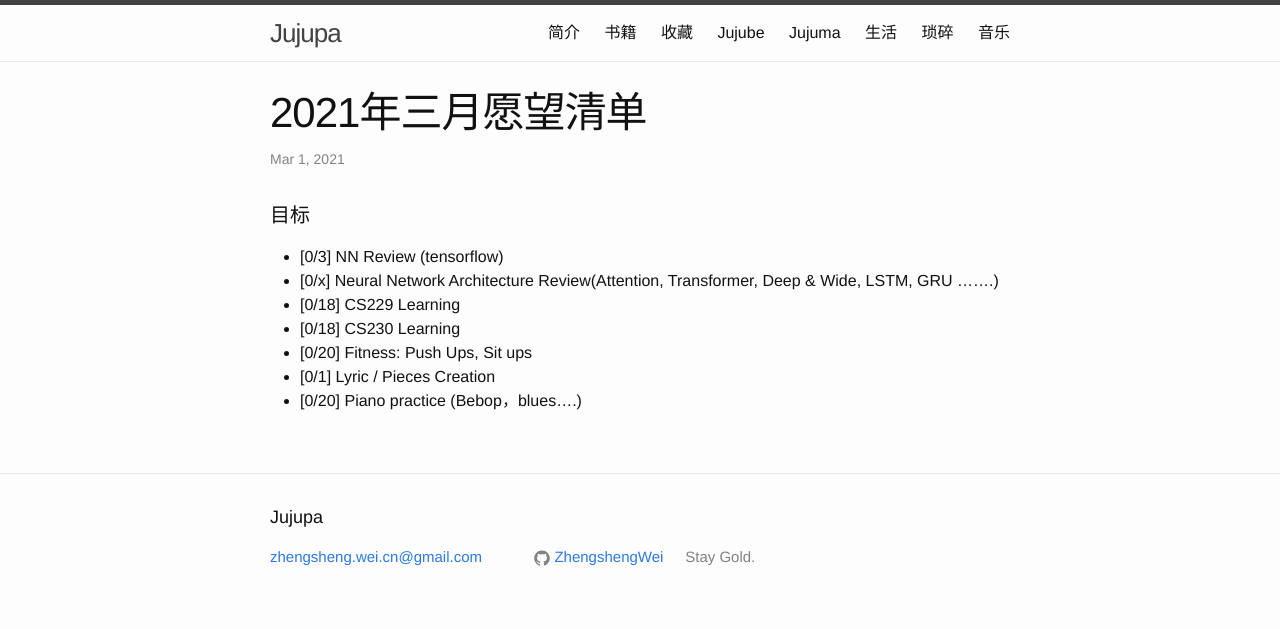
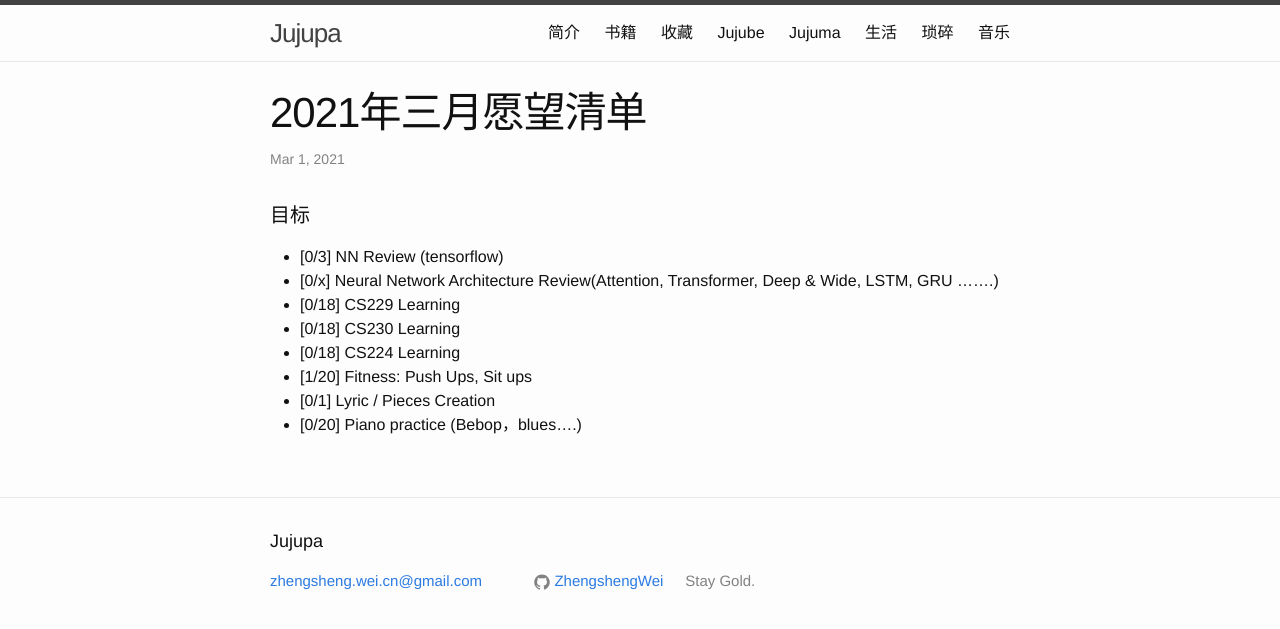
Before and after one commit to ZhengshengWei/zhengshengwei.github.io, a Jekyll site: the page built from _posts/2021-03-01-March-Wish.md, in a window 1280 px wide. Shown: the top 629 px of the page. Built offline with Jekyll 4.4.1, drawn with Linux system fonts in a browser that asks for light colours; comment, search, counter and statistics services are not loaded.

Commit message:
update march goals

```diff
--- a/_posts/2021-03-01-March-Wish.md
+++ b/_posts/2021-03-01-March-Wish.md
@@ -14,6 +14,7 @@ modify: 2021-03-01 12:00:00
 + [0/x] Neural Network Architecture Review(Attention, Transformer, Deep & Wide, LSTM, GRU .......)
 + [0/18] CS229 Learning
 + [0/18] CS230 Learning
-+ [0/20] Fitness: Push Ups, Sit ups
++ [0/18] CS224 Learning
++ [1/20] Fitness: Push Ups, Sit ups
 + [0/1] Lyric / Pieces Creation
 + [0/20] Piano practice (Bebop，blues....)
```
